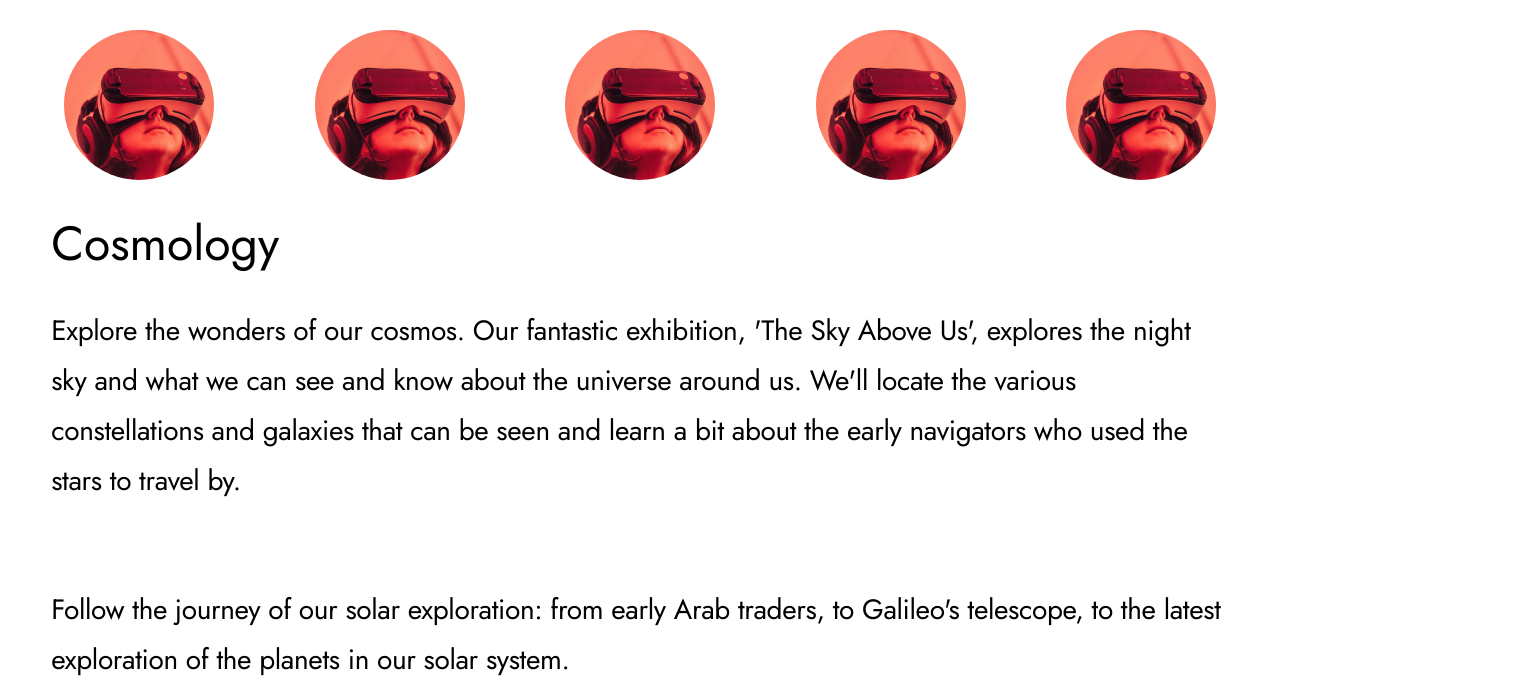
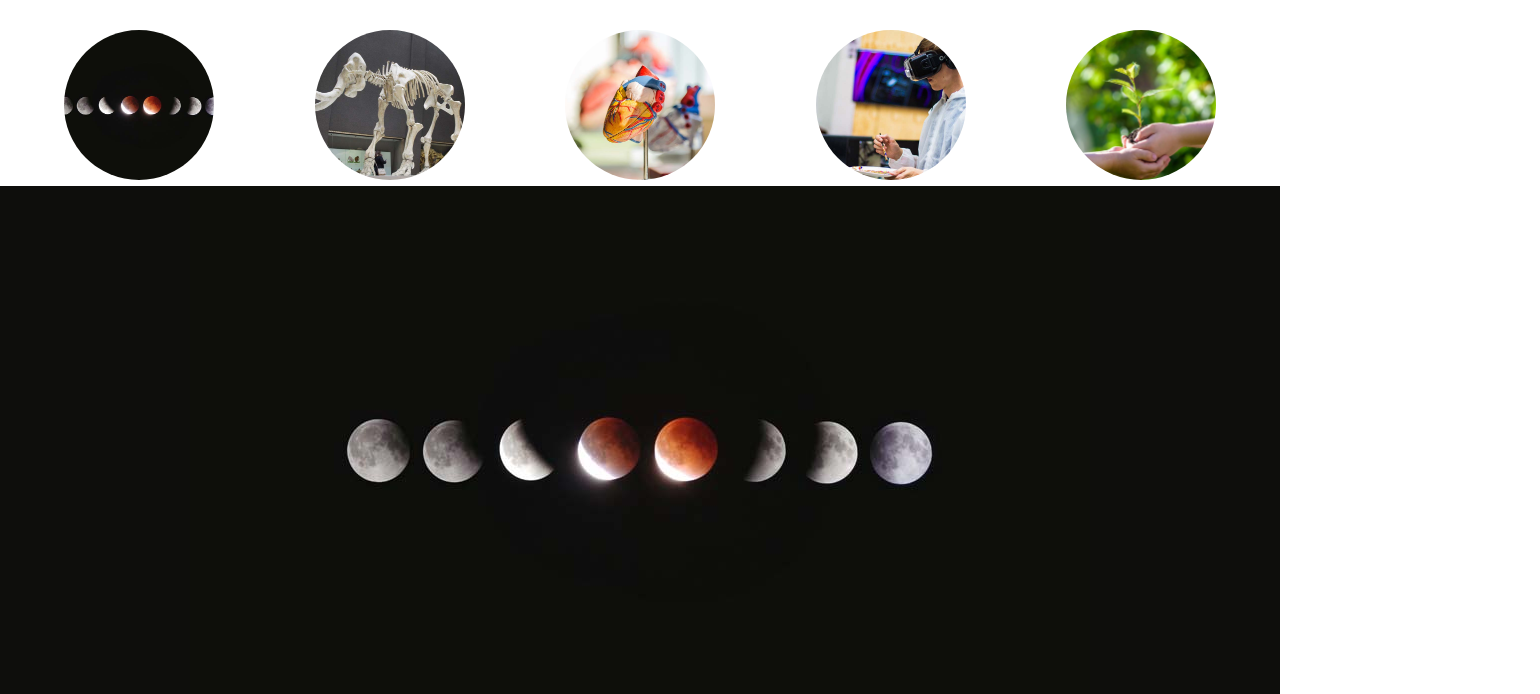
Before and after one commit to Sigrid-Okt22PT/Semester_project, a plain HTML site: page exhibition.html in a window 1280 px wide. Shown: the part 90-784 px from the top of the page, 1540 px wide, since content can reach past the window. Drawn offline with Linux system fonts and the light colour scheme.

Commit message:
Changes to be committed: 	modified:   assets/css/style.css 	modified:   exhibition.html

```diff
--- a/assets/css/style.css
+++ b/assets/css/style.css
@@ -112,6 +112,9 @@ li{
 }
 .b-purple{
     background-color:#BB3696;
+}
+.b-black{
+    background-color: #0E0E0C;;
 }
 
 /*DIVIDER*/
--- a/exhibition.html
+++ b/exhibition.html
@@ -46,38 +46,43 @@
         </nav>
     </header>
     <main>
-      <div class="navigation-exhibitions">
+      <div class="navigation-exhibitions no-phone">
         <a href="#cosmology">
-          <img class="circle-pic circle-s" src="assets/images/samuel-zeller-158996.jpg" alt="AIexhibition">
+          <img class="circle-pic circle-s" src="assets/images/celso-405219.jpg" alt="cosmology">
         </a>
         <a href="#evolution">
-          <img class="circle-pic circle-s" src="assets/images/samuel-zeller-158996.jpg" alt="AIexhibition">
+          <img class="circle-pic circle-s" src="assets/images/mammoth-1257288_1920.jpg" alt="evolution">
         </a>
         <a href="#biology">
-          <img class="circle-pic circle-s" src="assets/images/samuel-zeller-158996.jpg" alt="AIexhibition">
+          <img class="circle-pic circle-s" src="assets/images/heart-2607178_1920.jpg" alt="biology">
         </a>
         <a href="#Robotics">
-          <img class="circle-pic circle-s" src="assets/images/samuel-zeller-158996.jpg" alt="AIexhibition">
+          <img class="circle-pic circle-s" src="assets/images/billetto-editorial-334686.jpg" alt="robotics">
         </a>
         <a href="#ecology">
-          <img class="circle-pic circle-s" src="assets/images/samuel-zeller-158996.jpg" alt="AIexhibition">
+          <img class="circle-pic circle-s" src="assets/images/Ecology.jpg" alt="ecology">
         </a>
       </div>
-      <section id="cosmology">
-        <img src="" alt="">
+      <section id="cosmology" class="b-black t-white centered ">
+        <img class="no-phone" src="assets/images/celso-405219.jpg" alt="cosmology">
         <h4>Cosmology</h4>
-        <p>
+        <div class="split-container p-4">
+          <img class="cut-phone" src="assets/images/andrew-ruiz-348421.jpg" alt="cosmology_1">
+          <p class="p-5">
             Explore the wonders of our cosmos. Our fantastic exhibition,
             'The Sky Above Us', explores the night sky and what we can see
             and know about the universe around us.
             We'll locate the various constellations and
             galaxies that can be seen and learn a bit about
             the early navigators who used the stars to travel by.</p>
-          <img src="" alt="">
-          <p>
+            <p class="p-5">
               Follow the journey of our solar exploration:
               from early Arab traders, to Galileo's telescope,
               to the latest exploration of the planets in our solar system.</p>
+            <img class="cut-phone" src="assets/images/scientific-2040795_1280.jpg" alt="cosmology_2">
+
+        </div>
+
       </section>
       <section id="evolution">
        <h4>Evolution</h4>
```
Lines whose indentation alone changed are shown as unchanged.
